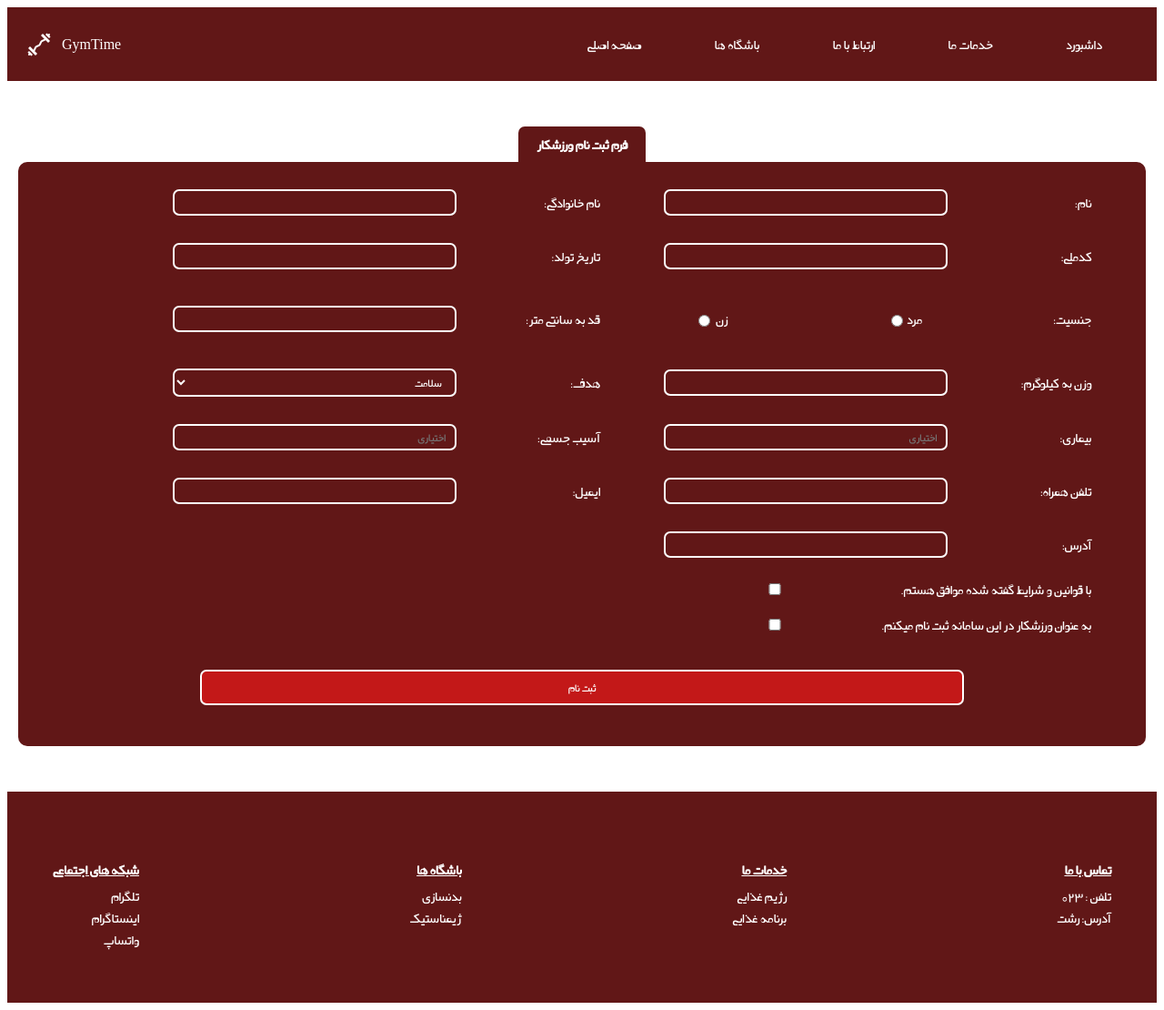
After one commit to aliasghar138006/gym-project-empty, a Django app: page /signup/ in a window 1280 px wide. The commit adds this page. Shown: the whole page at 91% size. Run offline with Django 5.2, Linux system fonts and the light colour scheme; some libraries are stand-ins or nearby versions.

Commit message:
add production and signup form

```diff
--- a/home_module/templates/home_module/index.html
+++ b/home_module/templates/home_module/index.html
@@ -14,7 +14,7 @@
             src="/static/images/360_F_651499128_02uzpyQcBI1ypjF9zNaVxgWvf6Jj4DIU.jpg"
           />
         </div>
-        <button>ثبت نام</button>
+        <a href="/signup"><button>ثبت نام</button></a>
         <button>ورود</button>
       </div>
     </div>
--- /dev/null
+++ b/home_module/templates/home_module/signup.html
@@ -0,0 +1,98 @@
+{% extends '_layout.html' %}
+
+{% block title %}
+ثبت نام
+{% endblock %}
+
+{% block content %}
+ <div class="form-container">
+      <h4>فرم ثبت نام ورزشکار</h4>
+      <form>
+
+        <div>
+          <label for="name">نام:</label>
+          <input id="name" type="text" />
+        </div>
+        <div>
+          <label for="lastName">نام خانوادگی:</label>
+          <input id="lastName" type="text" />
+        </div>
+        <div>
+          <label for="idCard">کدملی:</label>
+          <input id="idCard" type="text" />
+        </div>
+        <div>
+          <label for="date">تاریخ تولد:</label>
+          <input id="date" />
+        </div>
+        <div class="gender">
+          <label for="gender"> جنسیت:</label>
+          <div>
+            <label for="men">مرد</label>
+            <input id="men" type="radio" name="gender" />
+          </div>
+          <div>
+            <label for="women">زن</label>
+            <input id="women" type="radio" name="gender" />
+          </div>
+        </div>
+
+        <div>
+          <label for="height">قد به سانتی متر:</label>
+          <input id="height" />
+        </div>
+
+        <div>
+          <label for="weight">وزن به کیلوگرم:</label>
+          <input id="weight" />
+        </div>
+
+        <div>
+          <label for="target">هدف:</label>
+          <select id="target">
+            <option>سلامت</option>
+            <option>تناسب اندام</option>
+            <option>افزایش وزن و حجم</option>
+            <option>کاهش وزن</option>
+            <option>سلامت</option>
+          </select>
+        </div>
+
+        <div>
+          <label for="patient">بیماری:</label>
+          <input id="patient" placeholder="اختیاری" />
+        </div>
+        <div>
+          <label for="damage">آسیب جسمی:</label>
+          <input id="damage" placeholder="اختیاری" />
+        </div>
+
+        <div>
+          <label for="phone">تلفن همراه:</label>
+          <input id="phone" />
+        </div>
+        <div>
+          <label for="email">ایمیل:</label>
+          <input id="email" />
+        </div>
+        <div>
+          <label for="address">آدرس:</label>
+          <input id="address" />
+        </div>
+
+        <span>
+          <label for="accept-rules"
+            >با قوانین و شرایط گفته شده موافق هستم.</label
+          >
+          <input id="accept-rules" style="margin-right: 25px" type="checkbox" />
+        </span>
+        <span>
+          <label for="accept-role"
+            >به عنوان ورزشکار در این سامانه ثبت نام میکنم.</label
+          >
+          <input id="accept-role" type="checkbox" />
+        </span>
+        <button>ثبت نام</button>
+      </form>
+    </div>
+{% endblock %}
--- a/home_module/urls.py
+++ b/home_module/urls.py
@@ -2,5 +2,7 @@ from django.urls import path
 from . import views
 
 urlpatterns = [
-    path('' , views.home_page_view)
+    path('' , views.home_page_view),
+    path('product/' , views.product_page_view),
+    path('signup/' , views.signup_page_view)
 ]
--- a/home_module/views.py
+++ b/home_module/views.py
@@ -4,3 +4,9 @@ from django.shortcuts import render
 
 def home_page_view(request):
     return render(request ,"home_module/index.html" , {})
+
+def product_page_view(request):
+    return render(request ,"home_module/product.html" , {})
+
+def signup_page_view(request):
+    return render(request ,"home_module/signup.html" , {})
--- a/static/css/header.css
+++ b/static/css/header.css
@@ -7,6 +7,11 @@
 
 *{
     font-family: "Rezvan";
+}
+
+a {
+    text-decoration: none;
+    color: white;
 }
 
 .container {
@@ -38,14 +43,14 @@
     justify-content: space-between;
 }
 
-li {
+.header li {
     list-style: none;
     margin: 0px 30px;
     cursor: pointer;
     padding: 5px 10px;
 }
 
-li:hover {
+.header li:hover {
     background-color: white;
     text-decoration: underline;
     border-radius: 5px;
@@ -96,19 +101,19 @@ li:hover {
 
 
 @media (width < 854px) {
-    li {
+    .header li {
         margin: 0px 15px;
     }
 }
 
 @media (width < 698px) {
-    li {
+    .header li {
         margin: 0px 5px;
     }
 }
 
 @media (width < 600px) {
-    li {
+    .header li {
         display: none;
     }
 
--- /dev/null
+++ b/static/css/product.css
@@ -0,0 +1,71 @@
+@font-face {
+    font-family: "Rezvan";
+    src: url("./aseets/fonts/Rezvan.ttf");
+}
+
+* {
+    font-family: 'Rezvan';
+
+}
+
+.production-container {
+    display: flex;
+    padding: 30px 50px;
+    justify-content: center;
+    direction: rtl;
+}
+
+.body-builder , .coach {
+    padding: 15px 30px;
+    background-color: #611717;
+    border-radius: 7px;
+    color: white;
+    width: 20%;
+    height: 400px;
+    margin: 50px;
+    overflow: scroll;
+}
+
+.production-container span {
+    text-align: center;
+    margin-top: 5px;
+}
+
+.body-builder div , .coach div {
+    display: flex;
+    flex-direction: column;
+}
+
+.production-container img {
+    width: 50px;
+    height: 50px;
+    border-radius: 50%;
+    align-self: center;
+}
+
+.production-container ul {
+    text-align: start;
+    padding: 5px;
+}
+
+.production-container li {
+    list-style: none;
+    text-align: justify;
+    margin: 20px 0px;
+}
+
+@media (width < 970px) {
+    .body-builder , .coach {
+        width: 40%;
+    }
+}
+
+@media (width < 756px) {
+    .production-container {
+        display: block;
+    }
+    .body-builder , .coach {
+        width: 60%;
+        margin:50px auto;
+    }
+}
--- /dev/null
+++ b/static/css/signup.css
@@ -0,0 +1,125 @@
+@font-face {
+    font-family: "Rezvan";
+    src: url("./assets/fonts/Rezvan.ttf");
+}
+
+
+.form-container {
+    margin: auto;
+    margin: 50px 0px;
+    direction: rtl;
+}
+
+*{
+
+    font-family: "Rezvan";
+}
+
+.form-container h4 {
+
+    padding: 10px 20px;
+    text-align: center;
+    width: fit-content;
+    margin: auto;
+    border-top-left-radius: 7px;
+    border-top-right-radius: 7px;
+    color: white;
+    background-color: #611717;
+}
+form {
+    display: flex;
+    flex-wrap: wrap;
+    align-items: center;
+    width: 95%;
+    background-color: #611717;
+    padding: 15px 20px;
+    border-radius: 10px;
+    margin: auto;
+}
+
+form div {
+    margin: 15px 30px;
+    width: 40%;
+    display: flex;
+    justify-content: space-between;
+    align-items: center;
+}
+
+label {
+    color: white;
+    margin-right: 10px;
+}
+
+input {
+    padding: 5px 10px;
+    border-radius: 7px;
+    background-color: transparent;
+    border: 2px solid white;
+    outline: none;
+    width: 60%;
+    color: white;
+}
+
+input:focus {
+    background-color: #a35a5a; ;
+}
+.gender div {
+    align-items: center;
+    text-align: center;
+    width: 50px;
+    display: flex;
+}
+
+select {
+    padding: 5px 10px;
+    border-radius: 7px;
+    background-color: #611717;
+    border: 2px solid white;
+    outline: none;
+    width: 65%;
+    color: white;
+}
+
+form span {
+    display: flex;
+    align-items: center;
+    margin: 10px 30px;
+    width: 100%;
+}
+
+form span label {
+
+}
+
+form span input {
+    width: 20%;
+}
+
+
+
+form button {
+    margin: 30px auto;
+    width: 70%;
+    padding: 10px 30px;
+    text-align: center;
+    background-color: #c31818;
+    color: white;
+    border: 2px solid white;
+    cursor: pointer;
+    border-radius: 7px;
+}
+
+button:hover {
+    background-color: #611717;
+}
+
+
+
+@media (width < 676px) {
+    form div {
+        width: 80%;
+    }
+    .gender div {
+        width: 80%;
+    }
+}
--- /dev/null
+++ b/static/js/form.js
@@ -0,0 +1 @@
+$("#date").persianDatepicker({ format: "YYYY/MM/DD" });
--- a/templates/shared/footer_refrences.html
+++ b/templates/shared/footer_refrences.html
@@ -1 +1,10 @@
 <script src="/static/js/header.js"></script>
+<script
+      src="https://code.jquery.com/jquery-3.7.1.min.js"
+      integrity="sha256-/JqT3SQfawRcv/BIHPThkBvs0OEvtFFmqPF/lYI/Cxo="
+      crossorigin="anonymous"
+    ></script>
+    <script src="https://unpkg.com/persian-date@1.1.0/dist/persian-date.min.js"></script>
+    <script src="https://unpkg.com/persian-datepicker@1.2.0/dist/js/persian-datepicker.min.js"></script>
+
+<script src="/static/js/form.js"></script>
--- a/templates/shared/header.html
+++ b/templates/shared/header.html
@@ -6,10 +6,10 @@
         </div>
 
         <ul>
-          <li>صفحه اصلی</li>
+          <a href="/"><li>صفحه اصلی</li></a>
           <li>باشگاه ها</li>
           <li>ارتباط با ما</li>
-          <li>خدمات ما</li>
+          <a href="/product"><li>خدمات ما</li></a>
           <li>داشبورد</li>
         </ul>
 
--- a/templates/shared/header_refrences.html
+++ b/templates/shared/header_refrences.html
@@ -1,3 +1,9 @@
 <link rel="stylesheet" href="/static/css/header.css" />
 <link rel="stylesheet" href="/static/css/footer.css">
 <link rel="stylesheet" href="/static/css/home.css" />
+<link rel="stylesheet" href="/static/css/product.css" />
+<link
+      rel="stylesheet"
+      href="https://unpkg.com/persian-datepicker@1.2.0/dist/css/persian-datepicker.min.css"
+    />
+<link rel="stylesheet" href="/static/css/signup.css"/>
```
Also changed, not shown: home_module/templates/home_module/product.html (added, +41 -0 lines), static/images/African_american_bodybuilder_tony_pearson_posing.jpg (added), static/images/coach.jpg (added).
